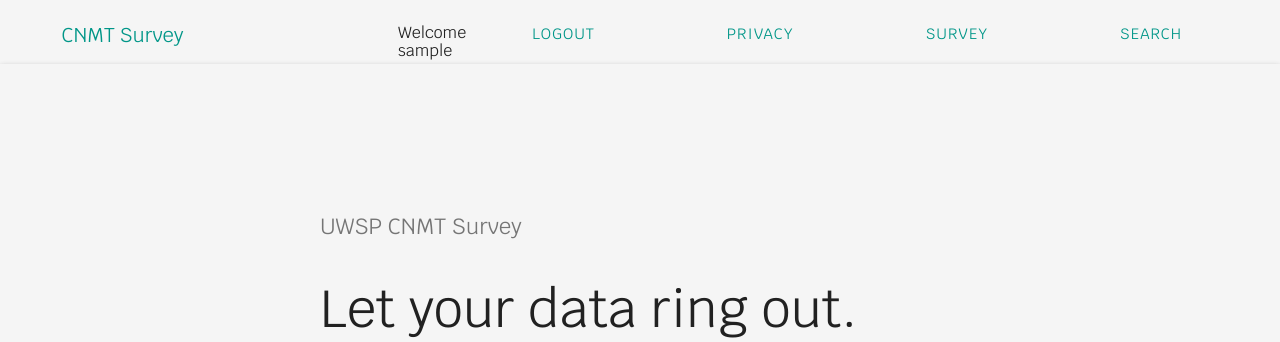
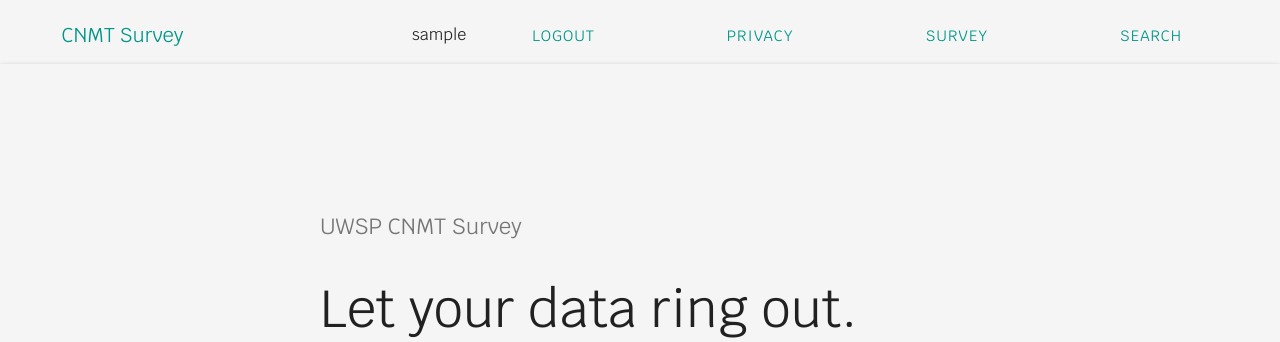
Before and after one commit to nblon447/cis310, a PHP site: page / in a window 1280 px wide. Shown: the top 342 px of the page. Run offline with PHP 8.4, Linux system fonts and the light colour scheme; the visitor is signed in with stand-in values (Sample User, id 1).

Commit message:
cotto700_5-1_2

```diff
--- a/SurveyData.php
+++ b/SurveyData.php
@@ -42,7 +42,7 @@ print '<header id="header">
     <ul>';
         if (isset($_SESSION['user']))
         {
-            echo "Welcome " . $_SESSION['user'];
+            echo  $_SESSION['user'];
             echo '<li><a class="link navLink" href="./logout.php"><div class="btn btn__text">LOGOUT</div></a></li>';
         }
         else
--- a/index.php
+++ b/index.php
@@ -25,7 +25,7 @@ print '<header id="header">
     <ul>';
         if (isset($_SESSION['roles']))
         {
-            echo $User = "Welcome " . $_SESSION['user'];
+            echo $User = $_SESSION['user'];
             echo '<li><a class="link navLink" href="./logout.php"><div class="btn btn__text">LOGOUT</div></a></li>';
         }
         else
--- a/login.php
+++ b/login.php
@@ -65,7 +65,7 @@ print '<div class="content">
         <ul>';
             if (isset($_SESSION['user']))
             {
-                echo $User = "Welcome " . $_SESSION['user'];
+                echo $User = $_SESSION['user'];
                 echo '<li><a class="link navLink" href="./logout.php"><div class="btn btn__text">LOGOUT</div></a></li>';
             }
             else
--- a/privacy.php
+++ b/privacy.php
@@ -27,7 +27,7 @@ print '
     <ul>';
         if (isset($_SESSION['roles']))
         {
-            echo $User = "Welcome " . $_SESSION['user'];
+            echo $User =  $_SESSION['user'];
             echo '<li><a class="link navLink" href="./logout.php"><div class="btn btn__text">LOUGOUT</div></a></li>';
         }
         else
--- a/searchAlbums.php
+++ b/searchAlbums.php
@@ -23,7 +23,7 @@ print '<header id="header">
 
         if (isset($_SESSION['role']))
         {
-            echo $User = "Welcome " . $_SESSION['user'];
+            echo $User =  $_SESSION['user'];
             echo '<li><a class="link navLink" href="./logout.php"><div class="btn btn__text">LOGOUT</div></a></li>';
         }
         else
--- a/searchResults.php
+++ b/searchResults.php
@@ -67,7 +67,7 @@ print '<div class="content">
     <ul>';
         if (isset($_SESSION['role']))
         {
-            echo $User = "Welcome " . $_SESSION['user'];
+            echo $User =  $_SESSION['user'];
             echo '<li><a class="link navLink" href="./logout.php"><div class="btn btn__text">LOGOUT</div></a></li>';
         }
         else
--- a/survey.php
+++ b/survey.php
@@ -23,7 +23,7 @@ print '<div class="content">
     <ul>';
         if (isset($_SESSION['roles']))
         {
-            echo $User = "Welcome " . $_SESSION['user'];
+            echo $User =  $_SESSION['user'];
             echo '<li><a class="link navLink" href="./logout.php"><div class="btn btn__text">LOGOUT</div></a></li>';
         }
         else
```
